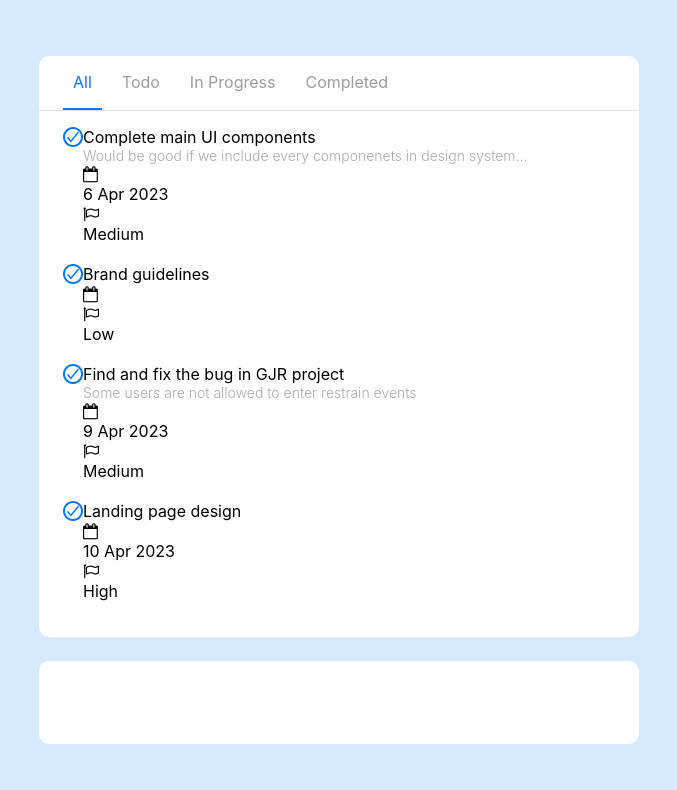
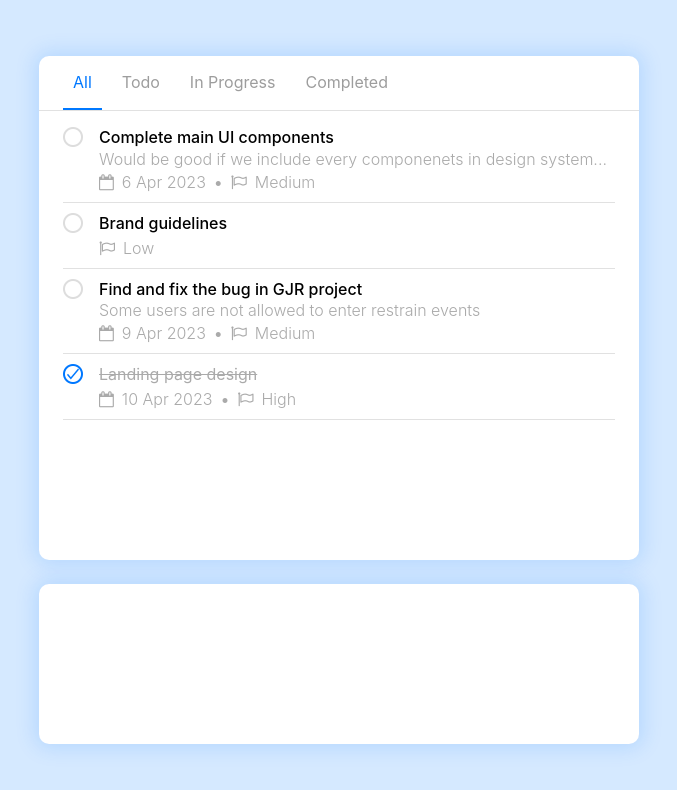
Before and after one commit to htz1412/todo-app-react, a React (Create React App) app: page / in a window 1280 px wide. Shown: the top 790 px of the page, without its empty margins (301-978 px from the left). Built offline with nearby package versions, Linux system fonts and the light colour scheme.

Commit message:
Completed todo items implementation.

```diff
--- a/src/features/shared/components/RenderIfTruthy.jsx
+++ b/src/features/shared/components/RenderIfTruthy.jsx
@@ -1,3 +1,3 @@
-const RenderIfTruthy = (props) => props.value && props.render;
+const RenderIfTruthy = (props) => props.value && props.children;
 
 export default RenderIfTruthy;
--- a/src/features/todo/components/StatusTab.jsx
+++ /dev/null
@@ -1,5 +0,0 @@
-const StatusTab = (props) => {
-  return (  );
-}
-
-export default StatusTab;
--- a/src/features/todo/components/TodoContainer.jsx
+++ b/src/features/todo/components/TodoContainer.jsx
@@ -9,6 +9,11 @@ import {
 } from "../../shared/constants/todo";
 
 const TodoContainer = (props) => {
+  const getTodosToDisplay = (statusTab) =>
+    statusTab !== STATUS_TABS.ALL
+      ? todos.filter((x) => x.status === statusTab)
+      : todos;
+
   const statusTabs = [
     STATUS_TABS.ALL,
     STATUS_TABS.TODO,
@@ -47,14 +52,7 @@ const TodoContainer = (props) => {
       status: TODO_STATUSES.COMPLETED,
     },
   ];
-
   const todosToDisplay = getTodosToDisplay(selectedStatusTab);
-
-  function getTodosToDisplay(statusTab) {
-    return statusTab !== STATUS_TABS.ALL
-      ? todos.filter((x) => x.status === statusTab)
-      : todos;
-  }
 
   return (
     <div className="todo-container">
@@ -64,7 +62,7 @@ const TodoContainer = (props) => {
         setSelectedTab={setSelectedStatusTab}
         todos={todosToDisplay}
       />
-      <AddTask></AddTask>
+      <AddTask />
     </div>
   );
 };
--- a/src/features/todo/components/TodoContent.jsx
+++ b/src/features/todo/components/TodoContent.jsx
@@ -7,9 +7,9 @@ const TodoContent = (props) => {
     <div className="todo-content">
       {todos.map((todo, index) => {
         return (
-          <React.Fragment>
-            <TodoItem key={index} todo={todo} />
-            <br />
+          <React.Fragment key={index}>
+            <TodoItem todo={todo} />
+            <hr className="todo-item-seperator" />
           </React.Fragment>
         );
       })}
--- a/src/features/todo/components/TodoItem.jsx
+++ b/src/features/todo/components/TodoItem.jsx
@@ -1,24 +1,47 @@
 import React from "react";
-// import RenderIfTruthy from "../../shared/components/RenderIfTruthy";
+import RenderIfTruthy from "../../shared/components/RenderIfTruthy";
 import IncompleteTaskIcon from "../../../assets/icon_incomplete_task.png";
 import CompleteTaskIcon from "../../../assets/icon_completed_task.png";
+import { TODO_STATUSES } from "../../shared/constants/todo";
 
 const TodoItem = (props) => {
   const { todo, key } = props;
+  const isCompletedTask = todo.status === TODO_STATUSES.COMPLETED;
+  const StatusToggleIcon = isCompletedTask
+    ? CompleteTaskIcon
+    : IncompleteTaskIcon;
+  const title = isCompletedTask ? <s>{todo.title}</s> : todo.title;
+  const todoItemDetailClasses = `todo-item-details${
+    isCompletedTask ? " completed" : ""
+  }`;
+
   return (
     <div key={key} className="todo-item">
       <img
         className="task-status-toggle-icon"
-        src={CompleteTaskIcon}
+        src={StatusToggleIcon}
         alt="Incomplete Task"
       />
-      <div className="todo-item-details">
-        <span className="todo-title">{todo.title}</span>
+      <div className={todoItemDetailClasses}>
+        <span className="todo-title">{title}</span>
         <span className="todo-description">{todo.description}</span>
-        <i class="fa fa-calendar-o" aria-hidden="true"></i>
-        <span>{todo.dueDate}</span>
-        <i class="fa fa-flag-o" aria-hidden="true" />
-        <span>{todo.priority}</span>
+        <div className="todo-item-attributes">
+          <RenderIfTruthy value={todo.dueDate}>
+            <React.Fragment>
+              <div className="todo-item-attribute">
+                <i className="fa fa-calendar-o" aria-hidden="true"></i>
+                <span>{todo.dueDate}</span>
+              </div>
+              <span className="todo-item-attribute-seperator">&bull;</span>
+            </React.Fragment>
+          </RenderIfTruthy>
+          <RenderIfTruthy value={todo.priority}>
+            <div className="todo-item-attribute">
+              <i className="fa fa-flag-o" aria-hidden="true" />
+              <span>{todo.priority}</span>
+            </div>
+          </RenderIfTruthy>
+        </div>
       </div>
     </div>
   );
--- a/src/features/todo/styles/index.css
+++ b/src/features/todo/styles/index.css
@@ -16,9 +16,15 @@
   background-color: var(--white);
 }
 
+.todo, .add-task {
+  box-shadow: 0rem 0rem 1.25rem 0.25rem #0078ff26;
+}
+
 .add-task {
   max-height: 10rem;
 }
+
+/* Status tab styling */
 
 .status-tabs {
   border-bottom: 1px solid var(--divider);
@@ -32,7 +38,8 @@
   gap: 0.625rem;
 }
 
-.status-tab-group .tab, .status-tab-group .active-tab{
+.status-tab-group .tab,
+.status-tab-group .active-tab {
   padding: 1rem 0.625rem;
   cursor: pointer;
   color: var(--inactive-tab);
@@ -44,28 +51,74 @@
 }
 
 .todo-content {
+  display: flex;
+  flex-direction: column;
+  row-gap: 0.625rem;
   padding: 1rem 1.5rem;
 }
+
+/* Todo item styling */
 
 .task-status-toggle-icon {
   width: 1.25rem;
   height: 1.25rem;
 }
 
-.todo-item {
+.todo-item,
+.todo-item-details,
+.todo-item-attributes,
+.todo-item-attribute {
   display: flex;
 }
 
-.todo-item-details > span {
+.todo-item {
+  column-gap: 1rem;
+}
+
+.todo-item-details {
+  flex-direction: column;
+  row-gap: 0.1rem;
+}
+
+.todo-item .completed .todo-title {
+  color: var(--subtitle);
+  font-weight: 400;
+}
+
+.todo-item-attributes {
+  column-gap: 0.5rem;
+  margin-top: 0.1rem;
+}
+
+.todo-item-attribute,
+.todo-description {
+  font-weight: 300;
+}
+
+.todo-item-attribute {
+  align-items: center;
+  column-gap: 0.5rem;
+  color: var(--subtitle);
+}
+
+.todo-title,
+.todo-description {
   display: block;
 }
 
-.todo-title{
-  font-weight: 400;
+.todo-title {
+  font-weight: 500;
 }
 
 .todo-description {
-  color: var(--todo-description);
-  font-size: 14px;
-  font-weight: 300;
+  color: var(--subtitle);
 }
+
+.todo-item-attribute-seperator {
+  color: var(--subtitle);
+}
+
+.todo-item-seperator {
+  border: 0;
+  border-top: 1px solid var(--divider);
+}
--- a/src/styles/variables.css
+++ b/src/styles/variables.css
@@ -3,6 +3,6 @@
   --white: #fff;
   --primary-color: #0078ff;
   --divider: #e1e1e1;
-  --todo-description: #aaa;
+  --subtitle: #aaa;
   --inactive-tab: #9d9d9d;
 }
```
